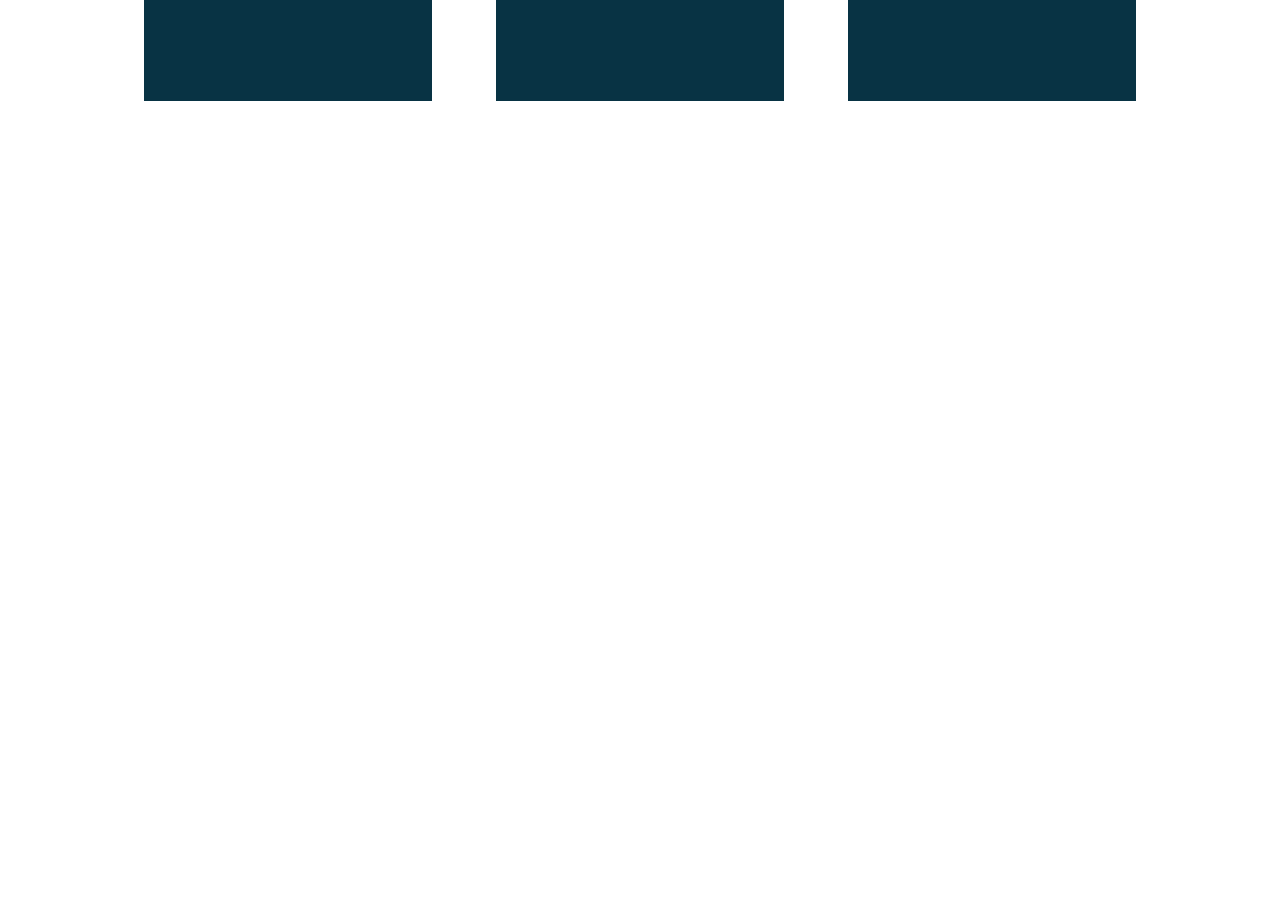
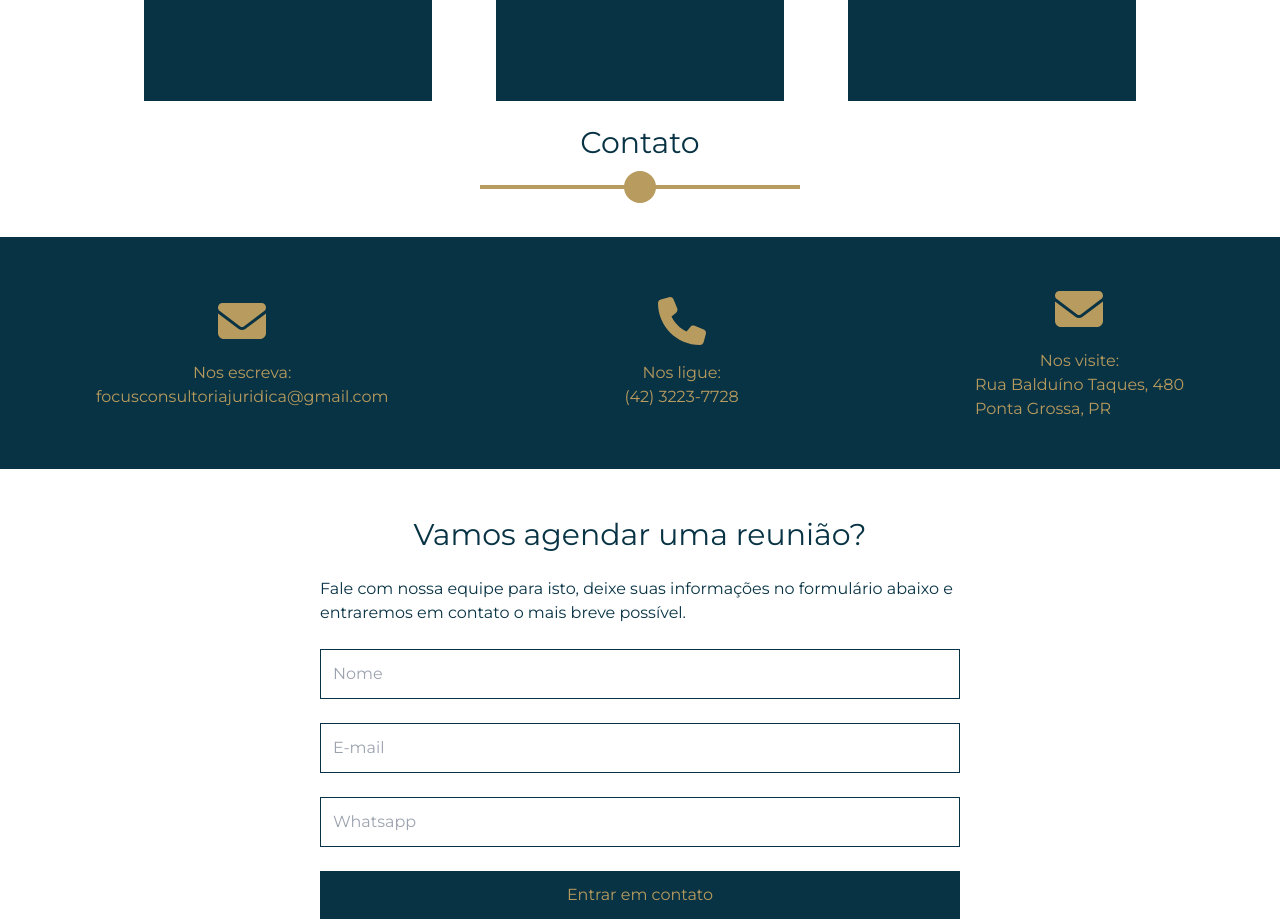
Before and after one commit to mariaesfreitas/focus, a Next.js app in the folder web/: page / in a window 1280 px wide. Shown: the part 1620-2539 px from the top of the page. Before the commit the page ends 1721 px from the top, so only its background shows below. Built offline with nearby package versions, Linux system fonts and the light colour scheme.

Commit message:
feat: add contact component

```diff
--- a/web/src/app/page.tsx
+++ b/web/src/app/page.tsx
@@ -2,7 +2,7 @@ import { FontAwesomeIcon } from '@fortawesome/react-fontawesome';
 import { faWhatsapp } from '@fortawesome/free-brands-svg-icons';
 import logo from '../../public/images/focus-logo.png';
 import lawyer from '../../public/images/lawyer-image.jpg';
-import { Header, SectionDivision, Specialties } from '@/components';
+import { Contact, Header, SectionDivision, Specialties } from '@/components';
 
 export default function Home() {
   return (
@@ -44,6 +44,8 @@ export default function Home() {
       </section>
       <SectionDivision title={'Nossas especialidades'} />
       <Specialties />
+      <SectionDivision title={'Contato'} />
+      <Contact />
     </main>
   );
 }
--- /dev/null
+++ b/web/src/components/Contact/index.tsx
@@ -0,0 +1,119 @@
+'use client';
+import { faEnvelope, faPhone } from '@fortawesome/free-solid-svg-icons';
+import { FontAwesomeIcon } from '@fortawesome/react-fontawesome';
+import { FormProvider, useForm } from 'react-hook-form';
+import { yupResolver } from '@hookform/resolvers/yup';
+import { contactSchema } from '@/utils';
+import { Input } from '../Input';
+
+interface IFormInput {
+  name: string;
+  email: string;
+  phone: string;
+}
+
+export function Contact() {
+  const methods = useForm<IFormInput>({
+    resolver: yupResolver(contactSchema),
+    defaultValues: {
+      name: '',
+      email: '',
+      phone: '',
+    },
+  });
+
+  const {
+    register,
+    handleSubmit,
+    formState: { errors },
+  } = methods;
+
+  const onSubmit = (data: IFormInput) => {
+    console.log(data);
+  };
+
+  return (
+    <section className="w-full">
+      <div className="flex flex-col gap-12 md:flex-row justify-between mt-12 w-full bg-cyan-950 py-12 px-24">
+        <div className="flex items-center justify-center flex-col">
+          <FontAwesomeIcon
+            icon={faEnvelope}
+            className="w-12 h-12 text-customGold"
+          />
+          <p className="mt-4 text-customGold text-base font-medium">
+            Nos escreva:
+          </p>
+          <p className="text-customGold text-base">
+            focusconsultoriajuridica@gmail.com
+          </p>
+        </div>
+        <div className="flex items-center justify-center flex-col">
+          <FontAwesomeIcon
+            icon={faPhone}
+            className="w-12 h-12 text-customGold"
+          />
+          <p className="mt-4 text-customGold text-base font-medium">
+            Nos ligue:
+          </p>
+          <p className="text-customGold text-base">(42) 3223-7728</p>
+        </div>
+        <div className="flex items-center justify-center flex-col">
+          <FontAwesomeIcon
+            icon={faEnvelope}
+            className="w-12 h-12 text-customGold"
+          />
+          <p className="mt-4 text-customGold text-base font-medium">
+            Nos visite:
+          </p>
+          <p className="text-customGold text-base">
+            Rua Balduíno Taques, 480
+            <br />
+            Ponta Grossa, PR
+          </p>
+        </div>
+      </div>
+      <div className="mt-12 flex flex-col items-center">
+        <h1 className="text-cyan-950 text-3xl">Vamos agendar uma reunião? </h1>
+        <p className="mt-6 text-cyan-950 text-base w-1/2">
+          Fale com nossa equipe para isto, deixe suas informações no formulário
+          abaixo e entraremos em contato o mais breve possível.
+        </p>
+        <FormProvider {...methods}>
+          <form
+            action=""
+            onSubmit={handleSubmit(onSubmit)}
+            className="flex flex-col items-center w-full"
+          >
+            <Input
+              placeholder="Nome"
+              type="text"
+              name="name"
+              register={register}
+              errorMessage={errors.name?.message}
+            />
+            <Input
+              placeholder="E-mail"
+              type="email"
+              name="email"
+              register={register}
+              errorMessage={errors.email?.message}
+            />
+            <Input
+              placeholder="Whatsapp"
+              type="text"
+              name="phone"
+              register={register}
+              errorMessage={errors.phone?.message}
+            />
+            <button
+              type="submit"
+              className="mt-6 w-3/4 md:w-1/2 p-3 bg-cyan-950"
+            >
+              <p className="text-customGold text-base">Entrar em contato</p>
+            </button>
+          </form>
+        </FormProvider>
+      </div>
+    </section>
+  );
+}
--- /dev/null
+++ b/web/src/components/Input/index.tsx
@@ -0,0 +1,45 @@
+'use client';
+import { FieldValues, Path, UseFormRegister } from 'react-hook-form';
+import ReactInputMask from 'react-input-mask';
+
+type InputProps<T extends FieldValues> = {
+  name: Path<T>;
+  register: UseFormRegister<T>;
+  type: string;
+  placeholder?: string;
+  errorMessage?: string;
+  value?: string;
+};
+
+export function Input<T extends FieldValues>({
+  name,
+  register,
+  type,
+  placeholder,
+  errorMessage,
+  value,
+}: InputProps<T>) {
+  return (
+    <div className="flex flex-col items-center w-full mt-6">
+      {name === 'phone' ? (
+        <ReactInputMask
+          mask={'(99) 99999-9999'}
+          type={type}
+          placeholder={placeholder}
+          className="w-3/4 md:w-1/2 border border-cyan-950 p-3"
+          {...register(name, { required: true })}
+          value={value}
+        />
+      ) : (
+        <input
+          type={type}
+          placeholder={placeholder}
+          className="w-3/4 md:w-1/2 border border-cyan-950 p-3"
+          {...register(name, { required: true })}
+          value={value}
+        />
+      )}
+      <p className="text-red-500">{errorMessage}</p>
+    </div>
+  );
+}
--- a/web/src/components/index.tsx
+++ b/web/src/components/index.tsx
@@ -3,3 +3,5 @@ export * from './MenuItem';
 export * from './SectionDivision';
 export * from './Specialties';
 export * from './SpecialtiesButton';
+export * from './Contact';
+export * from './Input';
--- /dev/null
+++ b/web/src/utils/index.tsx
@@ -0,0 +1 @@
+export * from './schema';
--- /dev/null
+++ b/web/src/utils/schema.tsx
@@ -0,0 +1,15 @@
+import * as yup from 'yup';
+
+const phoneRegExp = /^\(\d{2}\) \d{5}-\d{4}$/;
+
+export const contactSchema = yup.object().shape({
+  name: yup.string().required('O campo nome é obrigatório.'),
+  email: yup
+    .string()
+    .email('Informe um e-mail válido.')
+    .required('O campo e-mail é obrigatório.'),
+  phone: yup
+    .string()
+    .matches(phoneRegExp, 'Informe um número válido.')
+    .required('O campo Whatsapp é obrigatório.'),
+});
```
Also changed, not shown: web/package.json (+6 -1 lines), 1 other file (tests, documents, lock files or other folders).
